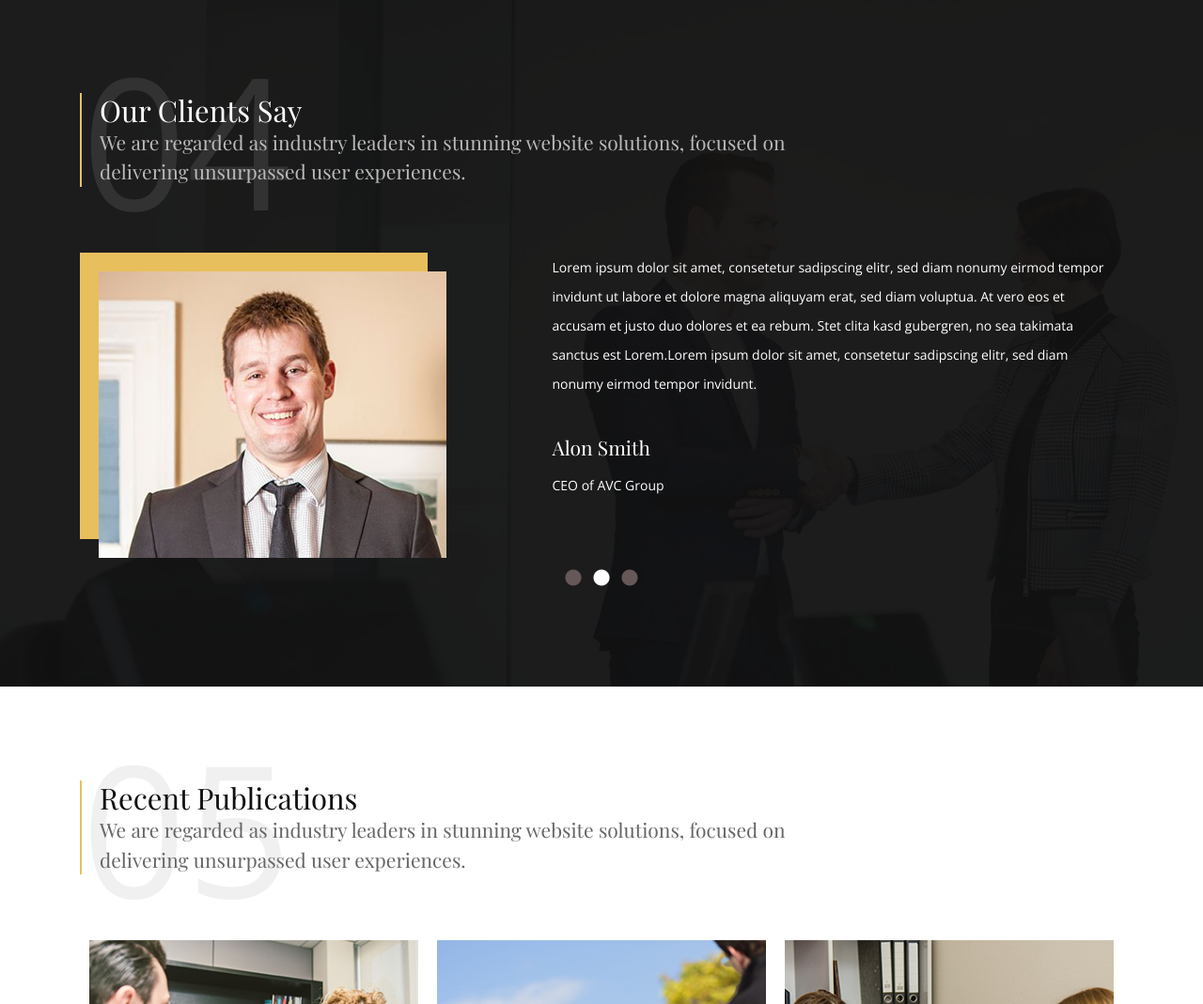
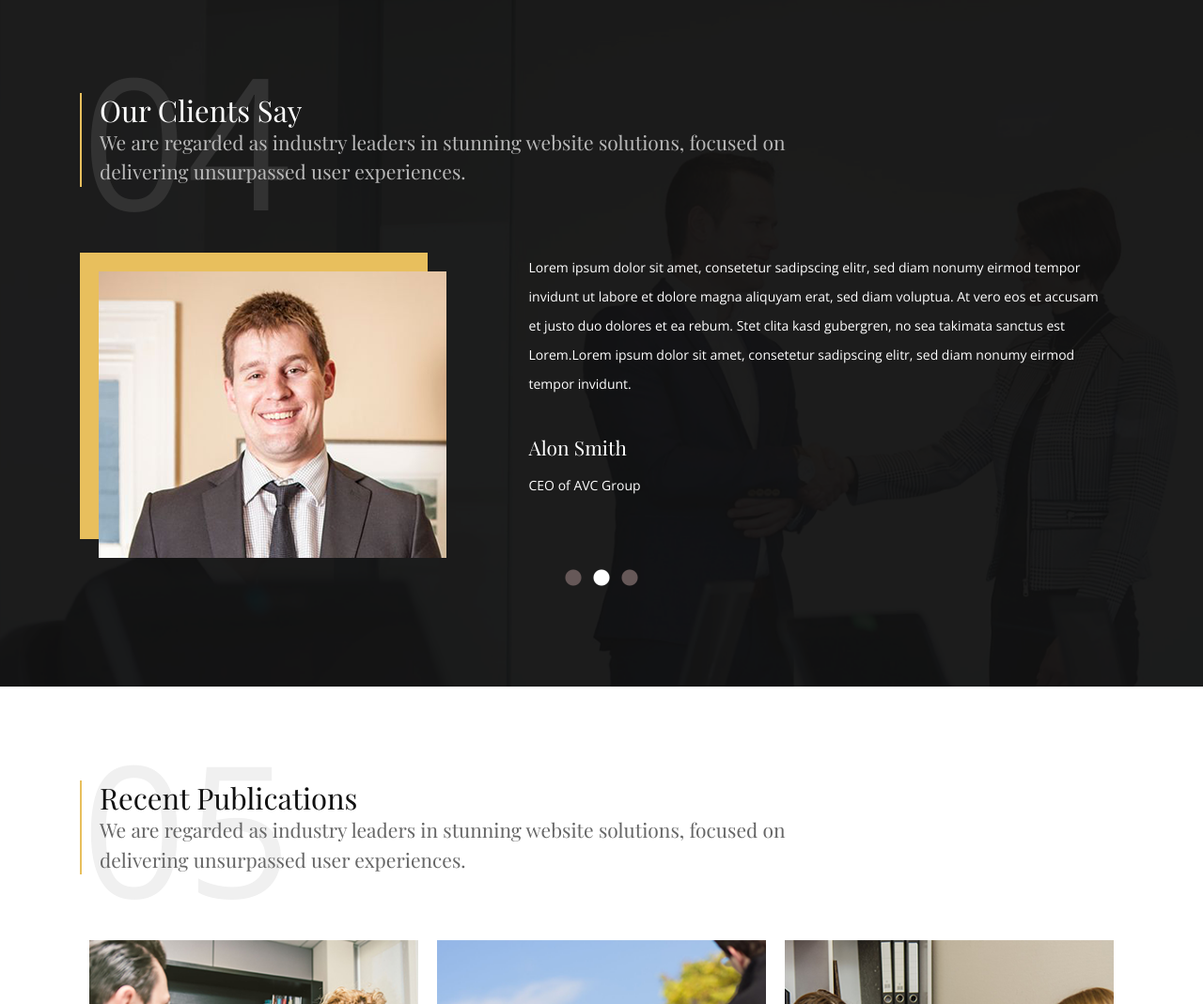
Before and after one commit to alexmay112/Advocatus, a website: page index.html in a window 1280 px wide. Shown: the part 3123-4192 px from the top of the page at 94% size. Drawn offline with nearby package versions, Linux system fonts and the light colour scheme.

Commit message:
add meta tags

```diff
--- a/index.html
+++ b/index.html
@@ -2,6 +2,8 @@
 <html lang="en">
 <head>
     <meta charset="utf-8">
+    <meta name="viewport" content="width=device-width, initial-scale=1.0">
+    <meta http-equiv="X-UA-Compatible" content="ie=edge">
     <title>Advocatus</title>
     <link href="assets/css/main.css" rel="stylesheet">
     <link href="https://fonts.googleapis.com/css?family=Open+Sans:400,700|Playfair+Display:400,700" rel="stylesheet">
--- a/src/sass/base/_style.scss
+++ b/src/sass/base/_style.scss
@@ -380,9 +380,6 @@ section {
 .clients-quote {
     float: right;
     text-align: left;
-    @include media-breakpoint-up(md) {
-        padding-left: 40px;
-    }
 }
 
 .clients-quote blockquote {
```
Also changed, not shown: assets/css/main.css.
